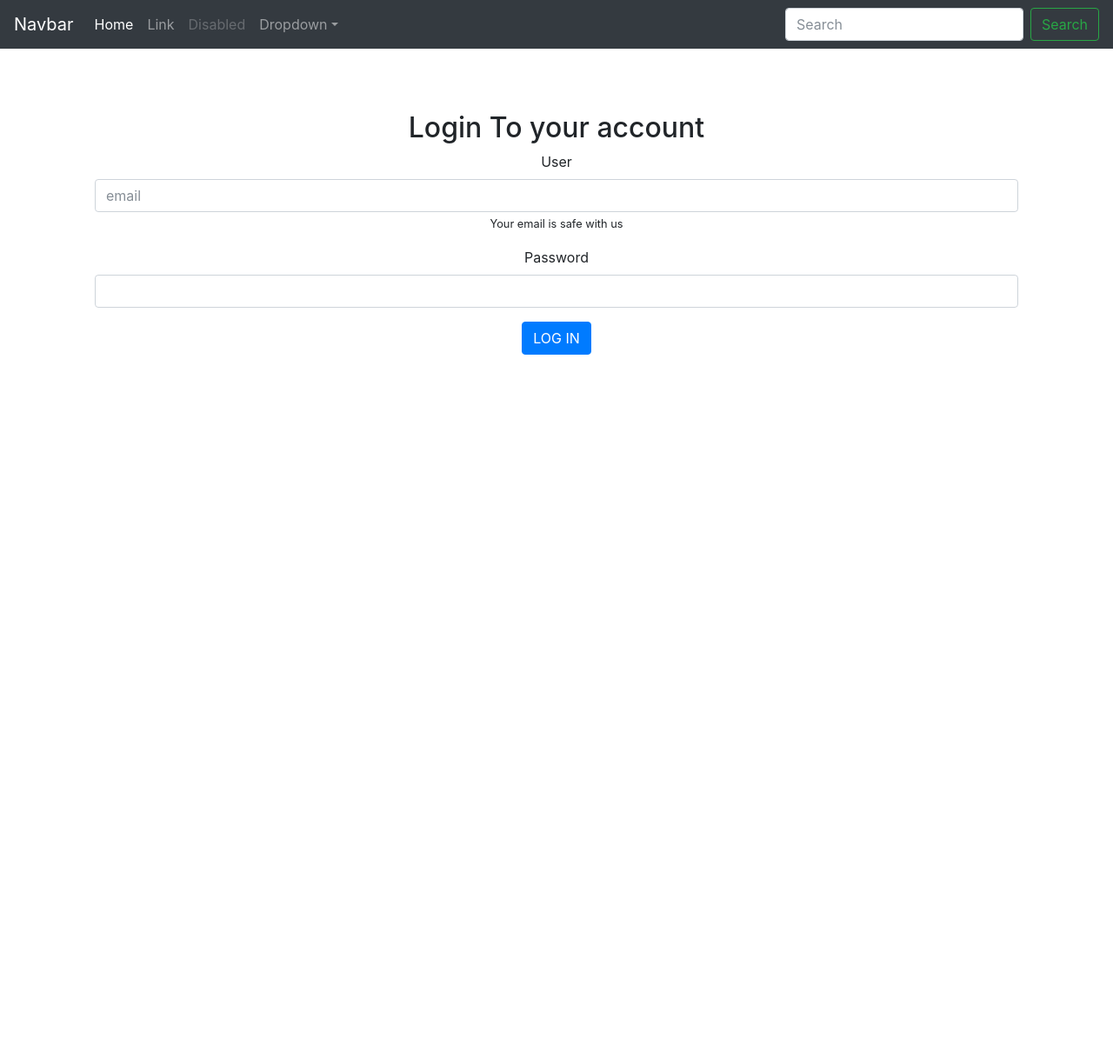
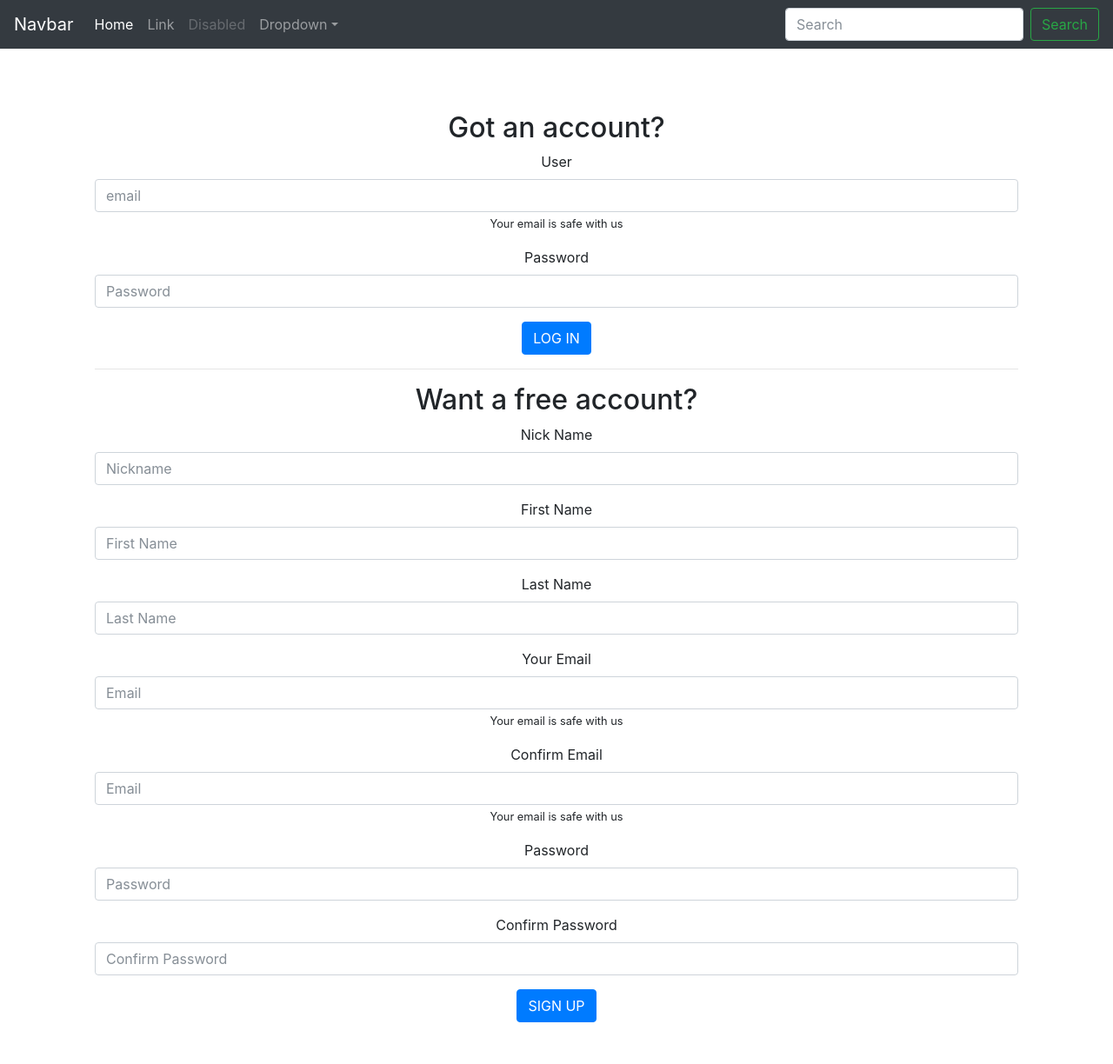
Before and after one commit to ismailshuaau/dhivehi_podcast, a PHP site: page /register.php in a window 1280 px wide. Shown: the whole page at 87% size. Before the commit the page ends 408 px from the top, so only its background shows below. Run offline with PHP 8.4, Linux system fonts and the light colour scheme; some libraries are stand-ins or nearby versions.

Commit message:
form sanitation

```diff
--- /dev/null
+++ b/includes/Handlers/register-handler.php
@@ -0,0 +1,37 @@
+<?php
+
+function sanitizeFormPassword($inputText){
+  $inputText = strip_tags($inputText); // Remove all HTML Tags
+  return $inputText;
+}
+
+function sanitizeFormNickname($inputText){
+  $inputText = strip_tags($inputText); // Remove all HTML Tags
+  $inputText = str_replace(" ", "", $inputText); // Look for spaces and replace an empty string
+  return $inputText;
+}
+
+function sanitizeFormString($inputText){
+  $inputText = strip_tags($inputText); // Remove all HTML Tags
+  $inputText = str_replace(" ", "", $inputText); // Look for spaces and replace an empty string
+  $inputText = ucfirst(strtolower($inputText));  // Uppercase the first letter
+  return $inputText;
+}
+
+
+//  If the button is pressed, submitted the form to the server
+if (isset($_POST['loginButton'])) {
+  // Login pressed
+}
+
+if (isset($_POST['registerButton'])) {
+  // register pressed
+  $nickname = sanitizeFormNickname($_POST['nickname']);
+  $firstName = sanitizeFormString($_POST['firstName']);
+  $lastName = sanitizeFormString($_POST['lastName']);
+  $email = sanitizeFormString($_POST['email']);
+  $email2 = sanitizeFormString($_POST['email2']);
+  $password = sanitizeFormPassword($_POST['password']);
+  $password2 = sanitizeFormPassword($_POST['password2']);
+
+}
--- a/register.php
+++ b/register.php
@@ -1,4 +1,9 @@
+<?php
 
+  include("includes/handlers/register-handler.php");
+  include("includes/handlers/login-handler.php");
+
+?>
 <!doctype html>
 <html lang="en">
   <head>
@@ -56,8 +61,10 @@
 
       <div class="starter-template">
         <div id="inputContainer">
-       	<h2>Login To your account</h2>
+
+
 		<form id="loginForm" action="register.php" method="POST">
+			<h2>Got an account?</h2>
 			<div class="form-group">
 				<label for="loginUsername">User</label>
 				<input type="email" class="form-control" id="loginUsername" name="loginUsername" type="text" placeholder="email" required>
@@ -65,10 +72,58 @@
 			</div>
 			<div class="form-group">
 				<label for="loginPassword">Password</label>
-				<input type="password" class="form-control" id="loginPassword" name="loginPassword"  required>
+				<input type="password" class="form-control" id="loginPassword" name="loginPassword" placeholder="Password"  required>
 			</div>
 			<button type="submit" name="loginButton" class="btn btn-primary">LOG IN</button>
 		</form>
+
+		<hr>
+
+		<form id="registerForm" action="register.php" method="POST">
+			<h2>Want a free account?</h2>
+			<div class="form-group">
+				<label for="nickname">Nick Name</label>
+				<input type="text" class="form-control" id="nickname" name="nickname" placeholder="Nickname" required>
+			</div>
+
+			<div class="form-group">
+				<label for="firstName">First Name</label>
+				<input type="text" class="form-control" id="firstName" name="firstName" placeholder="First Name" required>
+			</div>
+
+			<div class="form-group">
+				<label for="lastName">Last Name</label>
+				<input type="text" class="form-control" id="lastName" name="lastName" placeholder="Last Name" required>
+			</div>
+
+			<div class="form-group">
+				<label for="email">Your Email</label>
+				<input type="email" class="form-control" id="email" name="email" placeholder="Email" required>
+				<small id="emailHelp" class="form-text-muted">Your email is safe with us</small>
+			</div>
+
+			<div class="form-group">
+				<label for="email2">Confirm Email</label>
+				<input type="email" class="form-control" id="email2" name="email2" placeholder="Email" required>
+				<small id="emailHelp" class="form-text-muted">Your email is safe with us</small>
+			</div>
+
+			<div class="form-group">
+				<label for="password">Password</label>
+				<input type="password" class="form-control" id="password" name="password" placeholder="Password"  required>
+			</div>
+
+			<div class="form-group">
+				<label for="password2">Confirm Password</label>
+				<input type="password" class="form-control" id="password2" name="password2" placeholder="Confirm Password"  required>
+			</div>
+
+			<button type="submit" name="registerButton" class="btn btn-primary">SIGN UP</button>
+
+		</form>
+
+
+
 	  </div>
       </div>
 
```
Also changed, not shown: includes/Handlers/login-handler.php (added).
